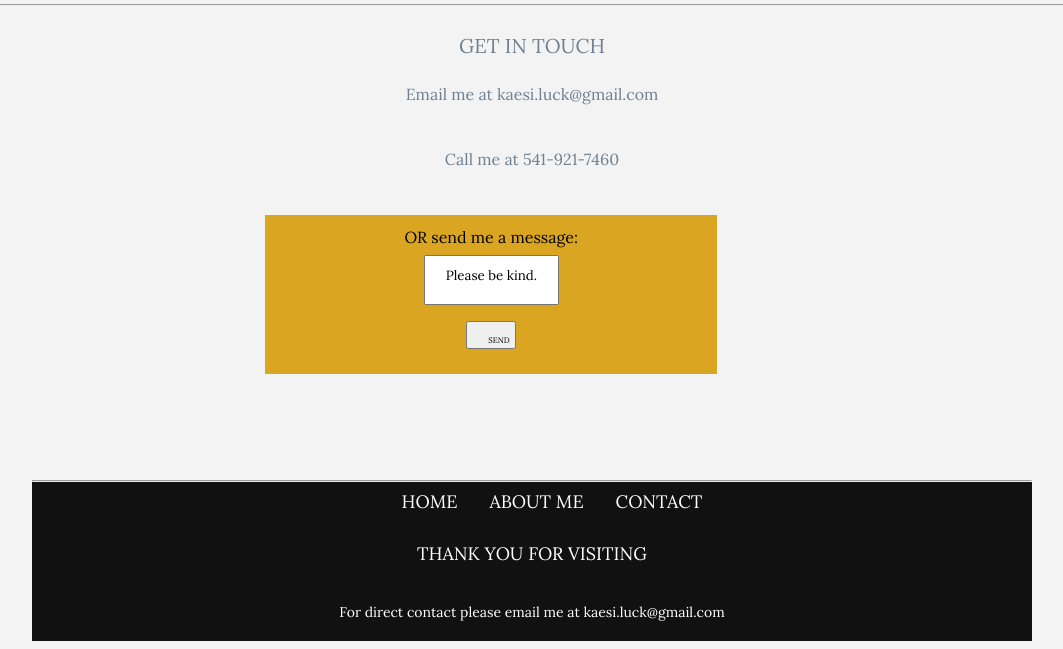
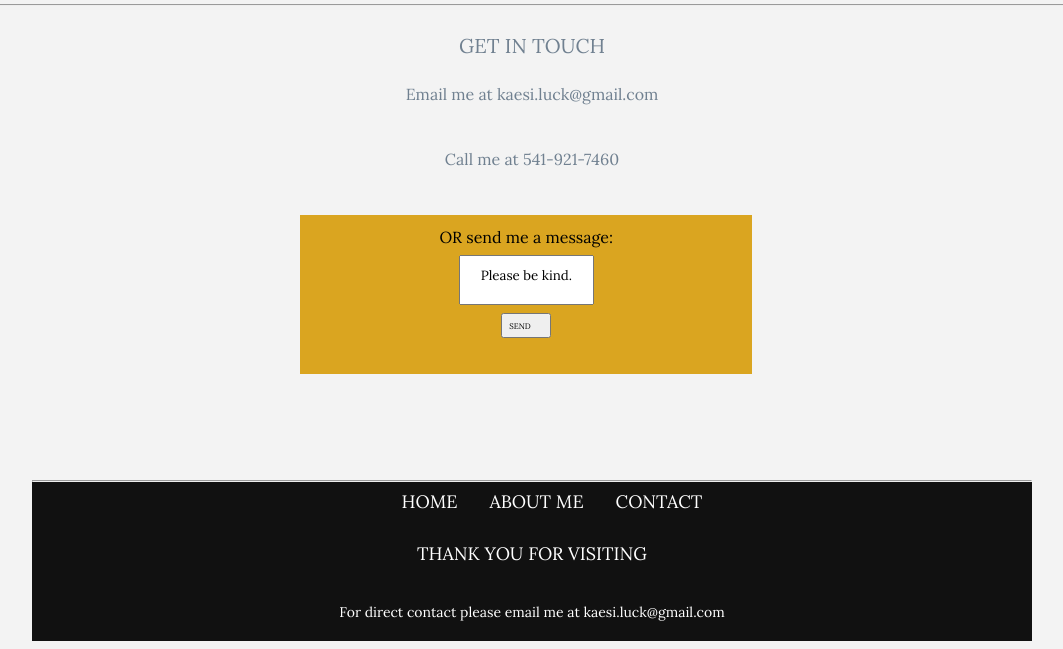
Before and after one commit to kaesiluck/kaesiluck.github.io, a PHP site: page /contactMe.html in a window 1280 px wide. Shown: the part 712-1361 px from the top of the page, without its empty margins (108-1171 px from the left). Run offline with PHP 8.4, Linux system fonts and the light colour scheme.

Commit message:
Update style.css

```diff
--- a/style.css
+++ b/style.css
@@ -680,7 +680,7 @@ div.contact-main form {
    height: 135px;
    padding: 12px 20px 12px 20px;
    text-align: center;
-   margin-left: 365px;
+   margin-left: 400px;
 }
 
 div.contact-main input[type = text] {
@@ -699,8 +699,7 @@ div.contact-main input[type = submit] {
   font-size: 8px;
   width: 50px;
   height: 25px;
-  padding: 12px 20px 12px 20px;
-  margin: 8px 0;
+  margin: 0 auto;
   text-align: left;
   text-transform: uppercase;
 }
```
